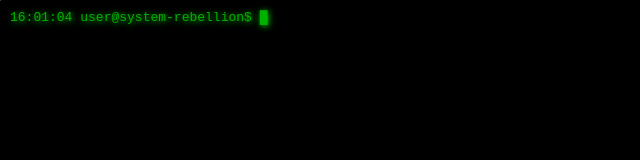
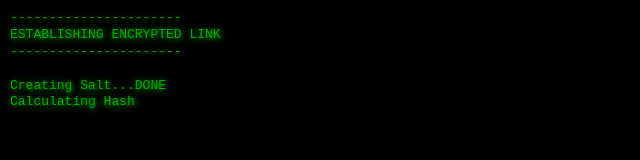
Before and after one commit to jetro-id/jetro-id.github.io, a plain HTML site: page index.html in a window 1280 px wide. Shown: the whole page, without its empty margins (0-640 px from the left). Drawn offline with Linux system fonts and the light colour scheme.

Commit message:
Remove zero width spaces

```diff
--- a/index.html
+++ b/index.html
@@ -384,8 +384,7 @@ window.onload = function () {
 	document.getElementById("data").onkeyup = writeInput;
 	document.getElementById("data").oninput = writeInput;
 	document.getElementById("data").focus();
-	/* printMessage(document.getElementById("history"),messages, enablePrompt); */
-	enablePrompt();
+	printMessage(document.getElementById("history"),messages, enablePrompt);
 };
 </script>
    </body>
```
